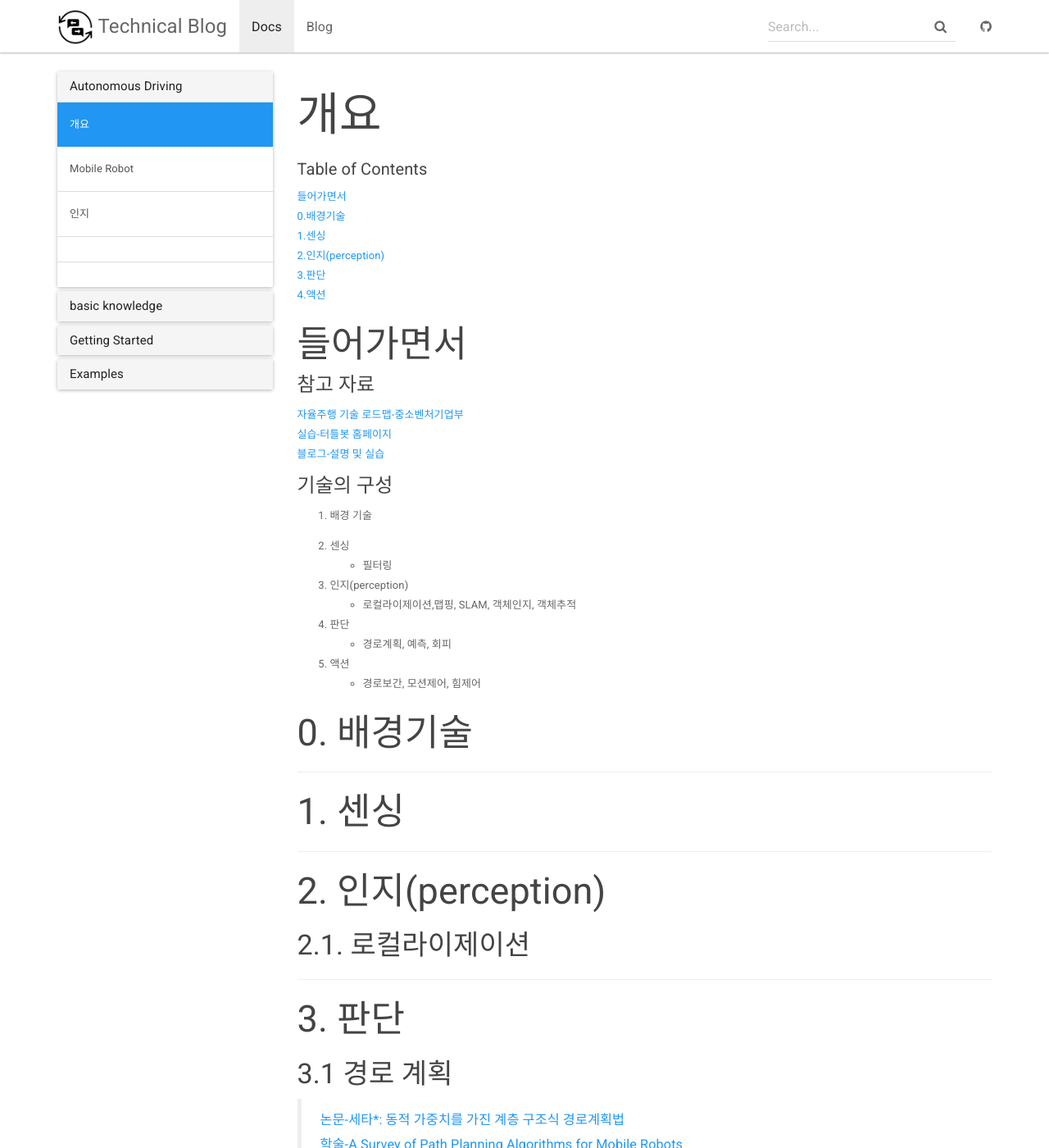
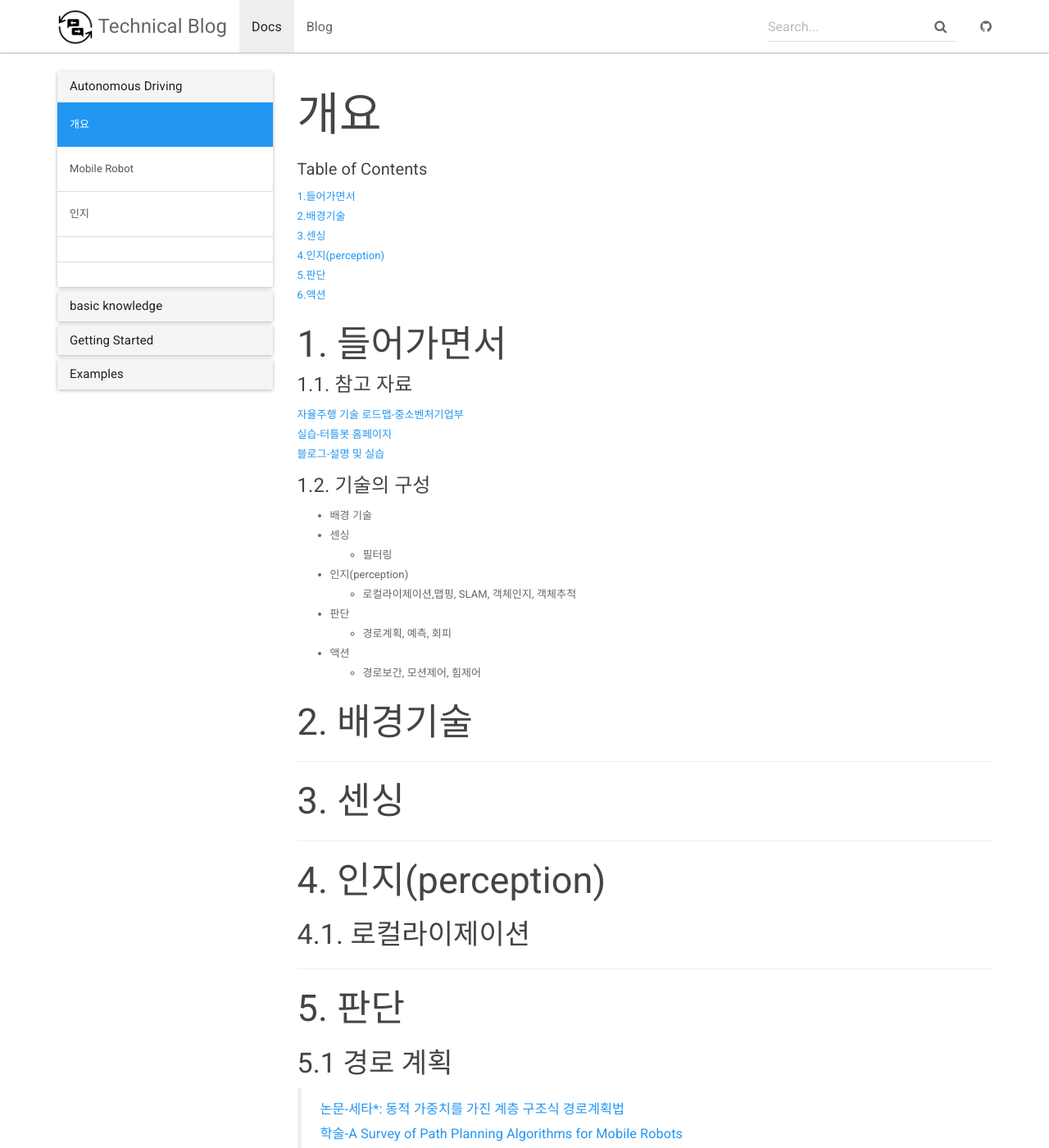
Before and after one commit to contravia-cloud/TechnicalBlog2, a Jekyll site: the page built from _docs/AutonomousDriving/intro.md, in a window 1280 px wide and 1400 px high. Shown: the whole window at 82% size. Built offline with Jekyll 4.4.1, drawn with Linux system fonts in a browser that asks for light colours; some of the changed text lies outside the part shown.

Commit message:
Update intro.md

```diff
--- a/_docs/AutonomousDriving/intro.md
+++ b/_docs/AutonomousDriving/intro.md
@@ -4,59 +4,58 @@ permalink: /docs/AD1/
 ---
 
 ##### Table of Contents
-[들어가면서](#intro)
-[0.배경기술](#baseTech)
-[1.센싱](#sensing)
-[2.인지(perception)](#perception)
-[3.판단](#decision)
-[4.액션](#action)
+[1.들어가면서](#intro)
+[2.배경기술](#baseTech)
+[3.센싱](#sensing)
+[4.인지(perception)](#perception)
+[5.판단](#decision)
+[6.액션](#action)
 
 <a name="intro" />
-## 들어가면서
-#### 참고 자료
+## 1. 들어가면서
+#### 1.1. 참고 자료
 [자율주행 기술 로드맵-중소벤처기업부](http://smroadmap.smtech.go.kr/)
 [실습-터틀봇 홈페이지](https://emanual.robotis.com/docs/en/platform/turtlebot3/overview/#overview)
 [블로그-설명 및 실습](https://soohwan-justin.tistory.com/42?category=1019796)
 
-#### 기술의 구성
-0. 배경 기술
-
-1. 센싱
+#### 1.2. 기술의 구성
+- 배경 기술
+- 센싱
     - 필터링
-2. 인지(perception)
+- 인지(perception)
     - 로컬라이제이션,맵핑, SLAM, 객체인지, 객체추적
-3. 판단
+- 판단
     - 경로계획, 예측, 회피
-4. 액션
+- 액션
     - 경로보간, 모션제어, 힘제어
 
 <a name="baseTech" />
-## 0. 배경기술
+## 2. 배경기술
 
 -----
 <a name="sensing" />
-## 1. 센싱
+## 3. 센싱
 
 -----
 <a name="perception" />
-## 2. 인지(perception)
-### 2.1. 로컬라이제이션
+## 4. 인지(perception)
+### 4.1. 로컬라이제이션
 
 
 -----
 <a name="decision" />
-## 3. 판단
-### 3.1 경로 계획
+## 5. 판단
+### 5.1 경로 계획
 > [논문-세타*: 동적 가중치를 가진 계층 구조식 경로계획법](https://scienceon.kisti.re.kr/srch/selectPORSrchArticle.do?cn=DIKO0014017925&dbt=DIKO)
 > [학술-A Survey of Path Planning Algorithms for Mobile Robots](https://www.mdpi.com/2624-8921/3/3/27/pdf)
 > [블로그-Application of hybrid A star](https://miracleyoo.tistory.com/21)
 > [블로그-ROS2 - RRT알고리즘 python](https://velog.io/@delicate1290/ROS2-RRT-%EC%95%8C%EA%B3%A0%EB%A6%AC%EC%A6%98)
 
 
-### 3.3 SLAM
+### 5.3 SLAM
 > [Velodyne 공급사홈페이지-라이다를 활용한 SLAM](http://www.lumisol.co.kr/sub/reference/lidar.asp?mode=view&bid=4&s_type=&s_keyword=&s_cate=&idx=212&page=1)
 > [석사학위논문 - 자율 주차를 위한 Around View Monitor(AVM) 기반 Visual SLAM](https://s-space.snu.ac.kr/bitstream/10371/174850/3/000000164251.pdf)
 
 -----
 <a name="action" />
-## 4. 액션
+## 6. 액션
```
